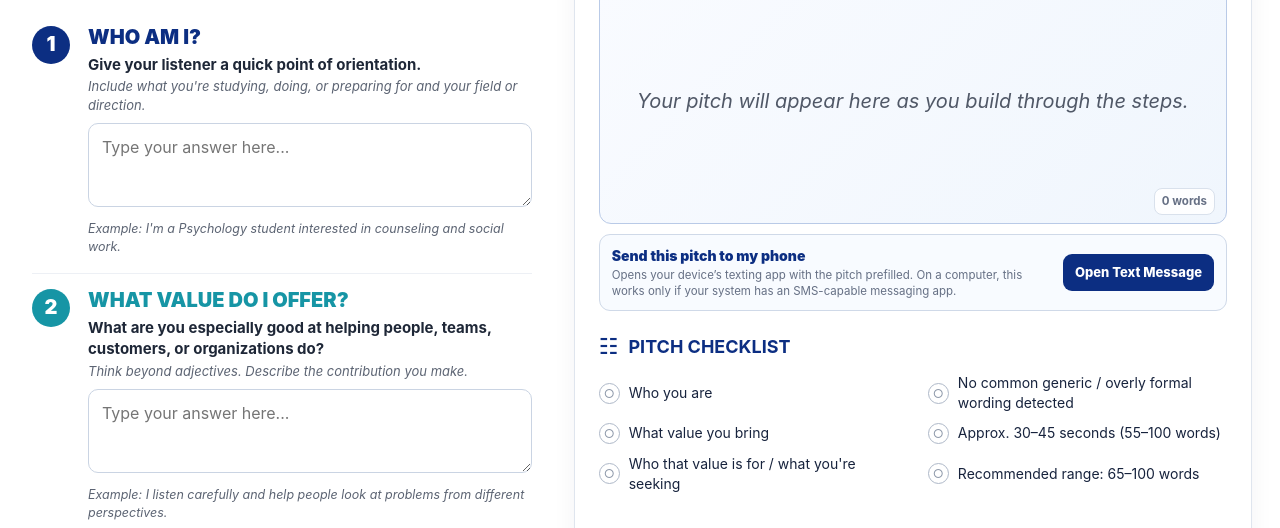
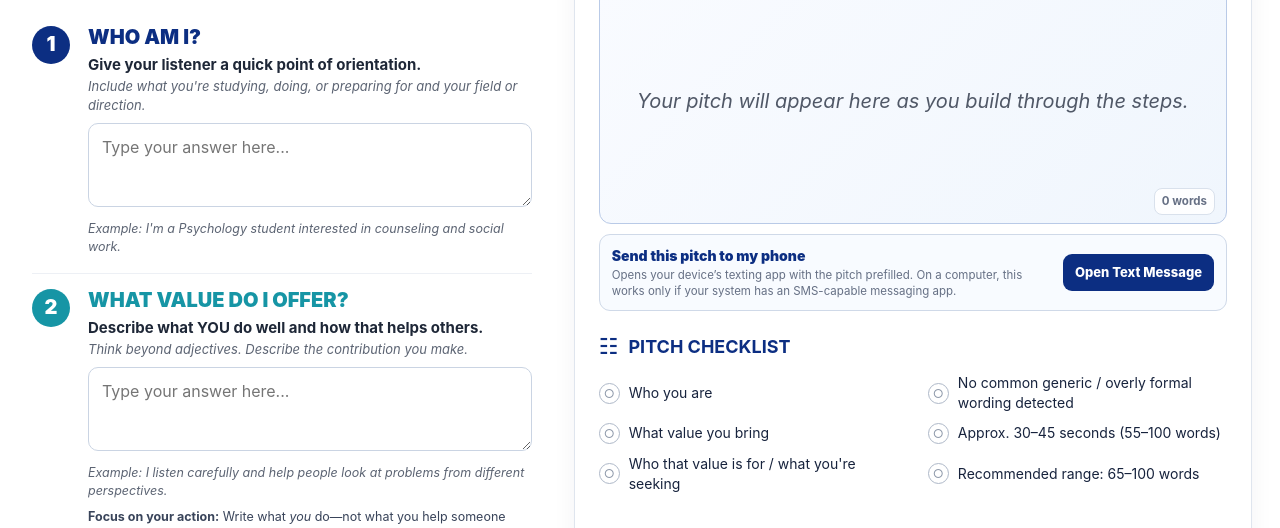
Before and after one commit to pathfinder123-creator/pitch-builder, a plain HTML site: page index.html in a window 1280 px wide. Shown: the part 272-800 px from the top of the page. Drawn offline with Linux system fonts and the light colour scheme.

Commit message:
Add files via upload

```diff
--- a/index.html
+++ b/index.html
@@ -145,10 +145,10 @@ textarea:focus{outline:3px solid rgba(12,46,130,.10);border-color:#6b89c3}.examp
   <section class="prompt">
     <div class="number">2</div><div>
       <h2>What value do I offer?</h2>
-      <p class="lead">What are you especially good at helping people, teams, customers, or organizations do?</p>
+      <p class="lead">Describe what YOU do well and how that helps others.</p>
       <p class="sub">Think beyond adjectives. Describe the contribution you make.</p>
       <textarea id="value" spellcheck="true" placeholder="Type your answer here..."></textarea>
-      <div class="example">Example: I listen carefully and help people look at problems from different perspectives.</div>
+      <div class="example">Example: I listen carefully and help people look at problems from different perspectives.</div><div class="example" style="font-style:normal;color:#39445a"><b>Focus on your action:</b> Write what <i>you</i> do—not what you help someone else do.</div>
     </div>
   </section>
 
```
